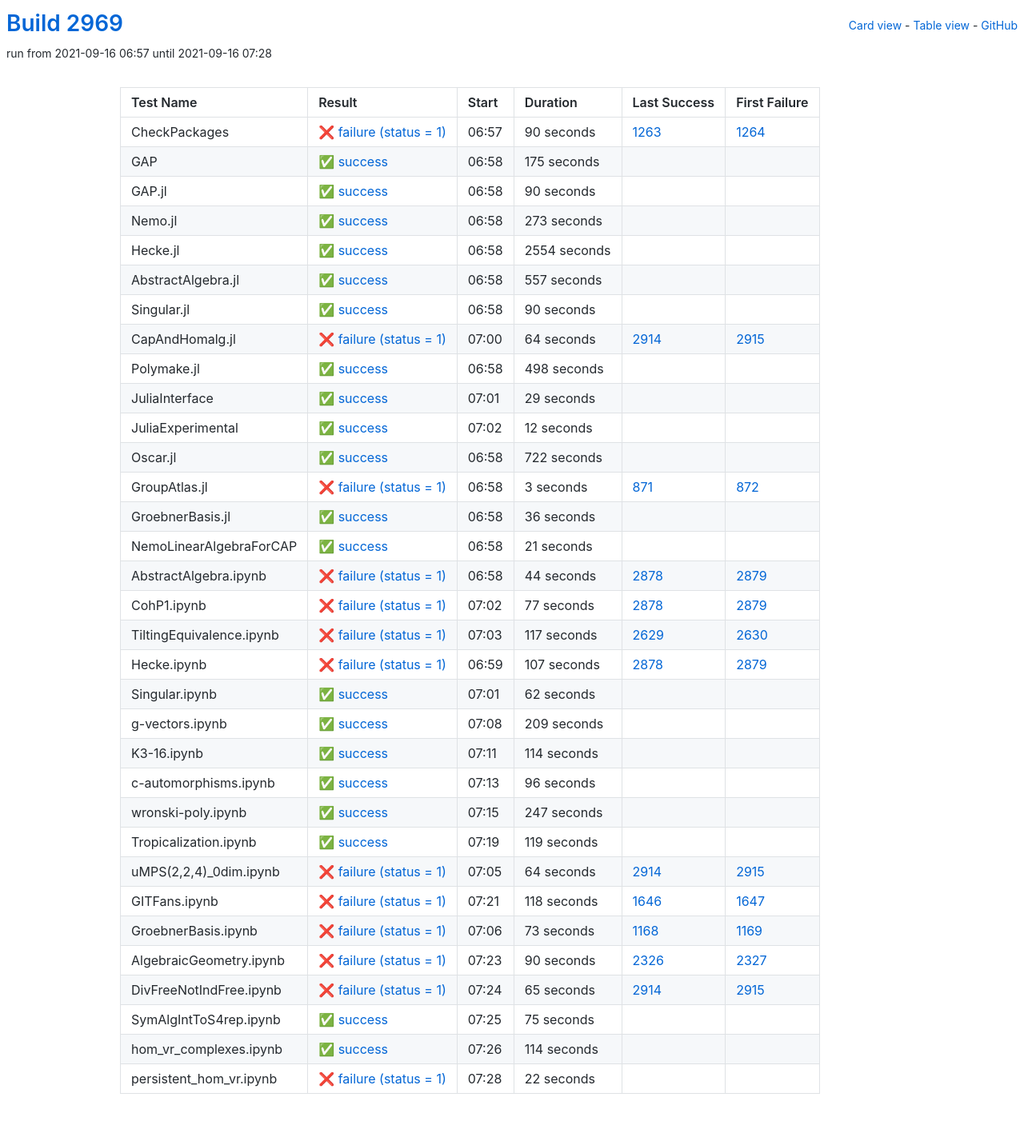
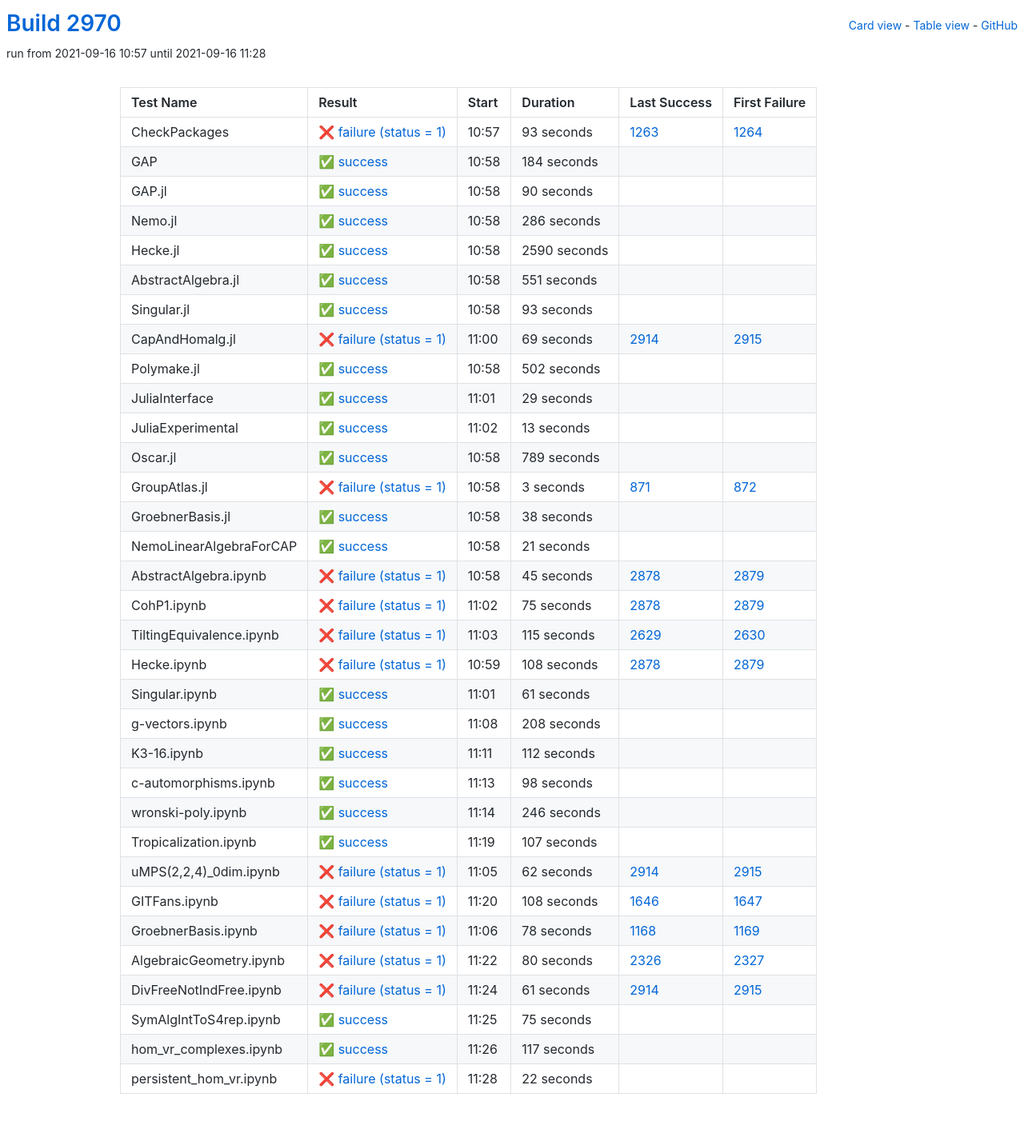
Before and after one commit to oscar-system/oscar-ci-status-stable, a Jekyll site: the page built from table.html, in a window 1280 px wide. Shown: the whole page at 80% size. Built offline with Jekyll 4.4.1, drawn with Linux system fonts in a browser that asks for light colours.

Commit message:
Build #2970

```diff
--- a/_data/ci.yml
+++ b/_data/ci.yml
@@ -1,6 +1,6 @@
 ---
-build: 2969
-build_url: https://oscarci.mathematik.uni-kl.de/job/oscar-stable/2969/
+build: 2970
+build_url: https://oscarci.mathematik.uni-kl.de/job/oscar-stable/2970/
 job: oscar-stable
 organization: oscar-system
 repo: oscar-ci-status-stable
@@ -8,32 +8,32 @@ repourl: https://github.com/oscar-system/oscar-ci-status-stable
 tests:
 - name: CheckPackages
   id: checkpackages
-  log: https://oscarci.mathematik.uni-kl.de/job/oscar-stable/2969/artifact/logs/build-2969/CheckPackages.log
-  start: 2021-09-16 06:57
+  log: https://oscarci.mathematik.uni-kl.de/job/oscar-stable/2970/artifact/logs/build-2970/CheckPackages.log
+  start: 2021-09-16 10:57
   success: false
   exitcode: 1
   status: failure
-  duration: 90
+  duration: 93
   last_success: 1263
   last_success_url: https://oscarci.mathematik.uni-kl.de/job/oscar-stable/1263/
   first_failure: 1264
   first_failure_url: https://oscarci.mathematik.uni-kl.de/job/oscar-stable/1264/
 - name: GAP
   id: gap
-  log: https://oscarci.mathematik.uni-kl.de/job/oscar-stable/2969/artifact/logs/build-2969/GAP.log
-  start: 2021-09-16 06:58
+  log: https://oscarci.mathematik.uni-kl.de/job/oscar-stable/2970/artifact/logs/build-2970/GAP.log
+  start: 2021-09-16 10:58
   success: true
   exitcode: 0
   status: success
-  duration: 175
+  duration: 184
   last_success: false
   last_success_url:
   first_failure: false
   first_failure_url:
 - name: GAP.jl
   id: gap-jl
-  log: https://oscarci.mathematik.uni-kl.de/job/oscar-stable/2969/artifact/logs/build-2969/GAP.jl.log
-  start: 2021-09-16 06:58
+  log: https://oscarci.mathematik.uni-kl.de/job/oscar-stable/2970/artifact/logs/build-2970/GAP.jl.log
+  start: 2021-09-16 10:58
   success: true
   exitcode: 0
   status: success
@@ -44,80 +44,80 @@ tests:
   first_failure_url:
 - name: Nemo.jl
   id: nemo-jl
-  log: https://oscarci.mathematik.uni-kl.de/job/oscar-stable/2969/artifact/logs/build-2969/Nemo.jl.log
-  start: 2021-09-16 06:58
+  log: https://oscarci.mathematik.uni-kl.de/job/oscar-stable/2970/artifact/logs/build-2970/Nemo.jl.log
+  start: 2021-09-16 10:58
   success: true
   exitcode: 0
   status: success
-  duration: 273
+  duration: 286
   last_success: false
   last_success_url:
   first_failure: false
   first_failure_url:
 - name: Hecke.jl
   id: hecke-jl
-  log: https://oscarci.mathematik.uni-kl.de/job/oscar-stable/2969/artifact/logs/build-2969/Hecke.jl.log
-  start: 2021-09-16 06:58
+  log: https://oscarci.mathematik.uni-kl.de/job/oscar-stable/2970/artifact/logs/build-2970/Hecke.jl.log
+  start: 2021-09-16 10:58
   success: true
   exitcode: 0
   status: success
-  duration: 2554
+  duration: 2590
   last_success: false
   last_success_url:
   first_failure: false
   first_failure_url:
 - name: AbstractAlgebra.jl
   id: abstractalgebra-jl
-  log: https://oscarci.mathematik.uni-kl.de/job/oscar-stable/2969/artifact/logs/build-2969/AbstractAlgebra.jl.log
-  start: 2021-09-16 06:58
+  log: https://oscarci.mathematik.uni-kl.de/job/oscar-stable/2970/artifact/logs/build-2970/AbstractAlgebra.jl.log
+  start: 2021-09-16 10:58
   success: true
   exitcode: 0
   status: success
-  duration: 557
+  duration: 551
   last_success: false
   last_success_url:
   first_failure: false
   first_failure_url:
 - name: Singular.jl
   id: singular-jl
-  log: https://oscarci.mathematik.uni-kl.de/job/oscar-stable/2969/artifact/logs/build-2969/Singular.jl.log
-  start: 2021-09-16 06:58
+  log: https://oscarci.mathematik.uni-kl.de/job/oscar-stable/2970/artifact/logs/build-2970/Singular.jl.log
+  start: 2021-09-16 10:58
   success: true
   exitcode: 0
   status: success
-  duration: 90
+  duration: 93
   last_success: false
   last_success_url:
   first_failure: false
   first_failure_url:
 - name: CapAndHomalg.jl
   id: capandhomalg-jl
-  log: https://oscarci.mathematik.uni-kl.de/job/oscar-stable/2969/artifact/logs/build-2969/CapAndHomalg.jl.log
-  start: 2021-09-16 07:00
+  log: https://oscarci.mathematik.uni-kl.de/job/oscar-stable/2970/artifact/logs/build-2970/CapAndHomalg.jl.log
+  start: 2021-09-16 11:00
   success: false
   exitcode: 1
   status: failure
-  duration: 64
+  duration: 69
   last_success: 2914
   last_success_url: https://oscarci.mathematik.uni-kl.de/job/oscar-stable/2914/
   first_failure: 2915
   first_failure_url: https://oscarci.mathematik.uni-kl.de/job/oscar-stable/2915/
 - name: Polymake.jl
   id: polymake-jl
-  log: https://oscarci.mathematik.uni-kl.de/job/oscar-stable/2969/artifact/logs/build-2969/Polymake.jl.log
-  start: 2021-09-16 06:58
+  log: https://oscarci.mathematik.uni-kl.de/job/oscar-stable/2970/artifact/logs/build-2970/Polymake.jl.log
+  start: 2021-09-16 10:58
   success: true
   exitcode: 0
   status: success
-  duration: 498
+  duration: 502
   last_success: false
   last_success_url:
   first_failure: false
   first_failure_url:
 - name: JuliaInterface
   id: juliainterface
-  log: https://oscarci.mathematik.uni-kl.de/job/oscar-stable/2969/artifact/logs/build-2969/JuliaInterface.log
-  start: 2021-09-16 07:01
+  log: https://oscarci.mathematik.uni-kl.de/job/oscar-stable/2970/artifact/logs/build-2970/JuliaInterface.log
+  start: 2021-09-16 11:01
   success: true
   exitcode: 0
   status: success
@@ -128,32 +128,32 @@ tests:
   first_failure_url:
 - name: JuliaExperimental
   id: juliaexperimental
-  log: https://oscarci.mathematik.uni-kl.de/job/oscar-stable/2969/artifact/logs/build-2969/JuliaExperimental.log
-  start: 2021-09-16 07:02
+  log: https://oscarci.mathematik.uni-kl.de/job/oscar-stable/2970/artifact/logs/build-2970/JuliaExperimental.log
+  start: 2021-09-16 11:02
   success: true
   exitcode: 0
   status: success
-  duration: 12
+  duration: 13
   last_success: false
   last_success_url:
   first_failure: false
   first_failure_url:
 - name: Oscar.jl
   id: oscar-jl
-  log: https://oscarci.mathematik.uni-kl.de/job/oscar-stable/2969/artifact/logs/build-2969/Oscar.jl.log
-  start: 2021-09-16 06:58
+  log: https://oscarci.mathematik.uni-kl.de/job/oscar-stable/2970/artifact/logs/build-2970/Oscar.jl.log
+  start: 2021-09-16 10:58
   success: true
   exitcode: 0
   status: success
-  duration: 722
+  duration: 789
   last_success: false
   last_success_url:
   first_failure: false
   first_failure_url:
 - name: GroupAtlas.jl
   id: groupatlas-jl
-  log: https://oscarci.mathematik.uni-kl.de/job/oscar-stable/2969/artifact/logs/build-2969/GroupAtlas.jl.log
-  start: 2021-09-16 06:58
+  log: https://oscarci.mathematik.uni-kl.de/job/oscar-stable/2970/artifact/logs/build-2970/GroupAtlas.jl.log
+  start: 2021-09-16 10:58
   success: false
   exitcode: 1
   status: failure
@@ -164,20 +164,20 @@ tests:
   first_failure_url: https://oscarci.mathematik.uni-kl.de/job/oscar-stable/872/
 - name: GroebnerBasis.jl
   id: groebnerbasis-jl
-  log: https://oscarci.mathematik.uni-kl.de/job/oscar-stable/2969/artifact/logs/build-2969/GroebnerBasis.jl.log
-  start: 2021-09-16 06:58
+  log: https://oscarci.mathematik.uni-kl.de/job/oscar-stable/2970/artifact/logs/build-2970/GroebnerBasis.jl.log
+  start: 2021-09-16 10:58
   success: true
   exitcode: 0
   status: success
-  duration: 36
+  duration: 38
   last_success: false
   last_success_url:
   first_failure: false
   first_failure_url:
 - name: NemoLinearAlgebraForCAP
   id: nemolinearalgebraforcap
-  log: https://oscarci.mathematik.uni-kl.de/job/oscar-stable/2969/artifact/logs/build-2969/NemoLinearAlgebraForCAP.log
-  start: 2021-09-16 06:58
+  log: https://oscarci.mathematik.uni-kl.de/job/oscar-stable/2970/artifact/logs/build-2970/NemoLinearAlgebraForCAP.log
+  start: 2021-09-16 10:58
   success: true
   exitcode: 0
   status: success
@@ -188,188 +188,188 @@ tests:
   first_failure_url:
 - name: AbstractAlgebra.ipynb
   id: abstractalgebra-ipynb
-  log: https://oscarci.mathematik.uni-kl.de/job/oscar-stable/2969/artifact/logs/build-2969/AbstractAlgebra.ipynb.log
-  start: 2021-09-16 06:58
+  log: https://oscarci.mathematik.uni-kl.de/job/oscar-stable/2970/artifact/logs/build-2970/AbstractAlgebra.ipynb.log
+  start: 2021-09-16 10:58
   success: false
   exitcode: 1
   status: failure
-  duration: 44
+  duration: 45
   last_success: 2878
   last_success_url: https://oscarci.mathematik.uni-kl.de/job/oscar-stable/2878/
   first_failure: 2879
   first_failure_url: https://oscarci.mathematik.uni-kl.de/job/oscar-stable/2879/
 - name: CohP1.ipynb
   id: cohp1-ipynb
-  log: https://oscarci.mathematik.uni-kl.de/job/oscar-stable/2969/artifact/logs/build-2969/CohP1.ipynb.log
-  start: 2021-09-16 07:02
+  log: https://oscarci.mathematik.uni-kl.de/job/oscar-stable/2970/artifact/logs/build-2970/CohP1.ipynb.log
+  start: 2021-09-16 11:02
   success: false
   exitcode: 1
   status: failure
-  duration: 77
+  duration: 75
   last_success: 2878
   last_success_url: https://oscarci.mathematik.uni-kl.de/job/oscar-stable/2878/
   first_failure: 2879
   first_failure_url: https://oscarci.mathematik.uni-kl.de/job/oscar-stable/2879/
 - name: TiltingEquivalence.ipynb
   id: tiltingequivalence-ipynb
-  log: https://oscarci.mathematik.uni-kl.de/job/oscar-stable/2969/artifact/logs/build-2969/TiltingEquivalence.ipynb.log
-  start: 2021-09-16 07:03
+  log: https://oscarci.mathematik.uni-kl.de/job/oscar-stable/2970/artifact/logs/build-2970/TiltingEquivalence.ipynb.log
+  start: 2021-09-16 11:03
   success: false
   exitcode: 1
   status: failure
-  duration: 117
+  duration: 115
   last_success: 2629
   last_success_url: https://oscarci.mathematik.uni-kl.de/job/oscar-stable/2629/
   first_failure: 2630
   first_failure_url: https://oscarci.mathematik.uni-kl.de/job/oscar-stable/2630/
 - name: Hecke.ipynb
   id: hecke-ipynb
-  log: https://oscarci.mathematik.uni-kl.de/job/oscar-stable/2969/artifact/logs/build-2969/Hecke.ipynb.log
-  start: 2021-09-16 06:59
+  log: https://oscarci.mathematik.uni-kl.de/job/oscar-stable/2970/artifact/logs/build-2970/Hecke.ipynb.log
+  start: 2021-09-16 10:59
   success: false
   exitcode: 1
   status: failure
-  duration: 107
+  duration: 108
   last_success: 2878
   last_success_url: https://oscarci.mathematik.uni-kl.de/job/oscar-stable/2878/
   first_failure: 2879
   first_failure_url: https://oscarci.mathematik.uni-kl.de/job/oscar-stable/2879/
 - name: Singular.ipynb
   id: singular-ipynb
-  log: https://oscarci.mathematik.uni-kl.de/job/oscar-stable/2969/artifact/logs/build-2969/Singular.ipynb.log
-  start: 2021-09-16 07:01
+  log: https://oscarci.mathematik.uni-kl.de/job/oscar-stable/2970/artifact/logs/build-2970/Singular.ipynb.log
+  start: 2021-09-16 11:01
   success: true
   exitcode: 0
   status: success
-  duration: 62
+  duration: 61
   last_success: false
   last_success_url:
   first_failure: false
   first_failure_url:
 - name: g-vectors.ipynb
   id: g-vectors-ipynb
-  log: https://oscarci.mathematik.uni-kl.de/job/oscar-stable/2969/artifact/logs/build-2969/g-vectors.ipynb.log
-  start: 2021-09-16 07:08
+  log: https://oscarci.mathematik.uni-kl.de/job/oscar-stable/2970/artifact/logs/build-2970/g-vectors.ipynb.log
+  start: 2021-09-16 11:08
   success: true
   exitcode: 0
   status: success
-  duration: 209
+  duration: 208
   last_success: false
   last_success_url:
   first_failure: false
   first_failure_url:
 - name: K3-16.ipynb
   id: k3-16-ipynb
-  log: https://oscarci.mathematik.uni-kl.de/job/oscar-stable/2969/artifact/logs/build-2969/K3-16.ipynb.log
-  start: 2021-09-16 07:11
+  log: https://oscarci.mathematik.uni-kl.de/job/oscar-stable/2970/artifact/logs/build-2970/K3-16.ipynb.log
+  start: 2021-09-16 11:11
   success: true
   exitcode: 0
   status: success
-  duration: 114
+  duration: 112
   last_success: false
   last_success_url:
   first_failure: false
   first_failure_url:
 - name: c-automorphisms.ipynb
   id: c-automorphisms-ipynb
-  log: https://oscarci.mathematik.uni-kl.de/job/oscar-stable/2969/artifact/logs/build-2969/c-automorphisms.ipynb.log
-  start: 2021-09-16 07:13
+  log: https://oscarci.mathematik.uni-kl.de/job/oscar-stable/2970/artifact/logs/build-2970/c-automorphisms.ipynb.log
+  start: 2021-09-16 11:13
   success: true
   exitcode: 0
   status: success
-  duration: 96
+  duration: 98
   last_success: false
   last_success_url:
   first_failure: false
   first_failure_url:
 - name: wronski-poly.ipynb
   id: wronski-poly-ipynb
-  log: https://oscarci.mathematik.uni-kl.de/job/oscar-stable/2969/artifact/logs/build-2969/wronski-poly.ipynb.log
-  start: 2021-09-16 07:15
+  log: https://oscarci.mathematik.uni-kl.de/job/oscar-stable/2970/artifact/logs/build-2970/wronski-poly.ipynb.log
+  start: 2021-09-16 11:14
   success: true
   exitcode: 0
   status: success
-  duration: 247
+  duration: 246
   last_success: false
   last_success_url:
   first_failure: false
   first_failure_url:
 - name: Tropicalization.ipynb
   id: tropicalization-ipynb
-  log: https://oscarci.mathematik.uni-kl.de/job/oscar-stable/2969/artifact/logs/build-2969/Tropicalization.ipynb.log
-  start: 2021-09-16 07:19
+  log: https://oscarci.mathematik.uni-kl.de/job/oscar-stable/2970/artifact/logs/build-2970/Tropicalization.ipynb.log
+  start: 2021-09-16 11:19
   success: true
   exitcode: 0
   status: success
-  duration: 119
+  duration: 107
   last_success: false
   last_success_url:
   first_failure: false
   first_failure_url:
 - name: uMPS(2,2,4)_0dim.ipynb
   id: umps-2-2-4-0dim-ipynb
-  log: https://oscarci.mathematik.uni-kl.de/job/oscar-stable/2969/artifact/logs/build-2969/uMPS-2-2-4-_0dim.ipynb.log
-  start: 2021-09-16 07:05
+  log: https://oscarci.mathematik.uni-kl.de/job/oscar-stable/2970/artifact/logs/build-2970/uMPS-2-2-4-_0dim.ipynb.log
+  start: 2021-09-16 11:05
   success: false
   exitcode: 1
   status: failure
-  duration: 64
+  duration: 62
   last_success: 2914
   last_success_url: https://oscarci.mathematik.uni-kl.de/job/oscar-stable/2914/
   first_failure: 2915
   first_failure_url: https://oscarci.mathematik.uni-kl.de/job/oscar-stable/2915/
 - name: GITFans.ipynb
   id: gitfans-ipynb
-  log: https://oscarci.mathematik.uni-kl.de/job/oscar-stable/2969/artifact/logs/build-2969/GITFans.ipynb.log
-  start: 2021-09-16 07:21
+  log: https://oscarci.mathematik.uni-kl.de/job/oscar-stable/2970/artifact/logs/build-2970/GITFans.ipynb.log
+  start: 2021-09-16 11:20
   success: false
   exitcode: 1
   status: failure
-  duration: 118
+  duration: 108
   last_success: 1646
   last_success_url: https://oscarci.mathematik.uni-kl.de/job/oscar-stable/1646/
   first_failure: 1647
   first_failure_url: https://oscarci.mathematik.uni-kl.de/job/oscar-stable/1647/
 - name: GroebnerBasis.ipynb
   id: groebnerbasis-ipynb
-  log: https://oscarci.mathematik.uni-kl.de/job/oscar-stable/2969/artifact/logs/build-2969/GroebnerBasis.ipynb.log
-  start: 2021-09-16 07:06
+  log: https://oscarci.mathematik.uni-kl.de/job/oscar-stable/2970/artifact/logs/build-2970/GroebnerBasis.ipynb.log
+  start: 2021-09-16 11:06
   success: false
   exitcode: 1
   status: failure
-  duration: 73
+  duration: 78
   last_success: 1168
   last_success_url: https://oscarci.mathematik.uni-kl.de/job/oscar-stable/1168/
   first_failure: 1169
   first_failure_url: https://oscarci.mathematik.uni-kl.de/job/oscar-stable/1169/
 - name: AlgebraicGeometry.ipynb
   id: algebraicgeometry-ipynb
-  log: https://oscarci.mathematik.uni-kl.de/job/oscar-stable/2969/artifact/logs/build-2969/AlgebraicGeometry.ipynb.log
-  start: 2021-09-16 07:23
+  log: https://oscarci.mathematik.uni-kl.de/job/oscar-stable/2970/artifact/logs/build-2970/AlgebraicGeometry.ipynb.log
+  start: 2021-09-16 11:22
   success: false
   exitcode: 1
   status: failure
-  duration: 90
+  duration: 80
   last_success: 2326
   last_success_url: https://oscarci.mathematik.uni-kl.de/job/oscar-stable/2326/
   first_failure: 2327
   first_failure_url: https://oscarci.mathematik.uni-kl.de/job/oscar-stable/2327/
 - name: DivFreeNotIndFree.ipynb
   id: divfreenotindfree-ipynb
-  log: https://oscarci.mathematik.uni-kl.de/job/oscar-stable/2969/artifact/logs/build-2969/DivFreeNotIndFree.ipynb.log
-  start: 2021-09-16 07:24
+  log: https://oscarci.mathematik.uni-kl.de/job/oscar-stable/2970/artifact/logs/build-2970/DivFreeNotIndFree.ipynb.log
+  start: 2021-09-16 11:24
   success: false
   exitcode: 1
   status: failure
-  duration: 65
+  duration: 61
   last_success: 2914
   last_success_url: https://oscarci.mathematik.uni-kl.de/job/oscar-stable/2914/
   first_failure: 2915
   first_failure_url: https://oscarci.mathematik.uni-kl.de/job/oscar-stable/2915/
 - name: SymAlgIntToS4rep.ipynb
   id: symalginttos4rep-ipynb
-  log: https://oscarci.mathematik.uni-kl.de/job/oscar-stable/2969/artifact/logs/build-2969/SymAlgIntToS4rep.ipynb.log
-  start: 2021-09-16 07:25
+  log: https://oscarci.mathematik.uni-kl.de/job/oscar-stable/2970/artifact/logs/build-2970/SymAlgIntToS4rep.ipynb.log
+  start: 2021-09-16 11:25
   success: true
   exitcode: 0
   status: success
@@ -380,20 +380,20 @@ tests:
   first_failure_url:
 - name: hom_vr_complexes.ipynb
   id: hom-vr-complexes-ipynb
-  log: https://oscarci.mathematik.uni-kl.de/job/oscar-stable/2969/artifact/logs/build-2969/hom_vr_complexes.ipynb.log
-  start: 2021-09-16 07:26
+  log: https://oscarci.mathematik.uni-kl.de/job/oscar-stable/2970/artifact/logs/build-2970/hom_vr_complexes.ipynb.log
+  start: 2021-09-16 11:26
   success: true
   exitcode: 0
   status: success
-  duration: 114
+  duration: 117
   last_success: false
   last_success_url:
   first_failure: false
   first_failure_url:
 - name: persistent_hom_vr.ipynb
   id: persistent-hom-vr-ipynb
-  log: https://oscarci.mathematik.uni-kl.de/job/oscar-stable/2969/artifact/logs/build-2969/persistent_hom_vr.ipynb.log
-  start: 2021-09-16 07:28
+  log: https://oscarci.mathematik.uni-kl.de/job/oscar-stable/2970/artifact/logs/build-2970/persistent_hom_vr.ipynb.log
+  start: 2021-09-16 11:28
   success: false
   exitcode: 1
   status: failure
```
Also changed, not shown: README.md.
